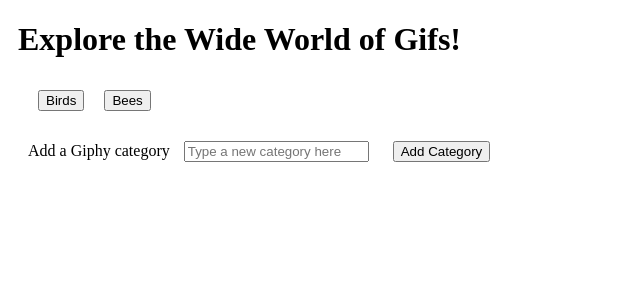
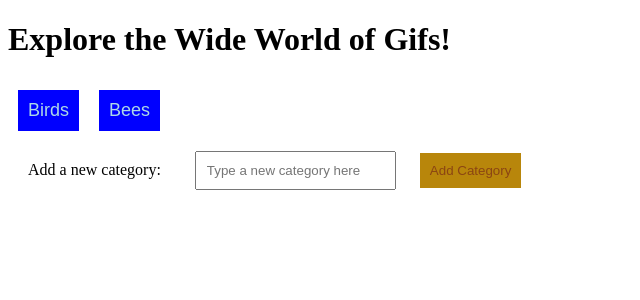
Before and after one commit to billbittner/giphy-app, a PHP site: page / in a window 1280 px wide. Shown: the top 300 px of the page, without its empty margins (0-640 px from the left). Run offline with PHP 8.4, Linux system fonts and the light colour scheme; some libraries are stand-ins or nearby versions.

Commit message:
added ratings and styled the gifs and buttons as squares

```diff
--- a/assets/css/style.css
+++ b/assets/css/style.css
@@ -1,4 +1,49 @@
 
-button, div, form, input {
+.topic-btn, .form-label, .form-input, .form-btn {
     margin: 10px;
+    padding: 10px;
 }
+
+.topic-btn, .form-btn {
+    border: none;
+}
+
+.topic-btn {
+    font-size: large;
+    background-color: blue;
+    color: lightblue;
+}
+
+.topic-btn:hover {
+    background-color: dodgerblue;
+}
+
+.form-label, .form-input, .form-btn {
+
+}
+
+.form-btn {
+    background-color: darkgoldenrod;
+    color: saddlebrown
+}
+
+.form-btn:hover {
+    background-color: gold;
+}
+
+.gif-wrapper{
+    margin: 20px;
+    float: left;
+    text-align: center;
+    border: 1px dashed grey;
+    box-shadow: 10px 10px 5px #888888;
+}
+
+
+.giphy {
+    margin: 30px 30px 15px 30px;
+}
+
+.rating {
+    margin: 15px 30px 30px 30px;
+}
--- a/assets/js/giphy.js
+++ b/assets/js/giphy.js
@@ -8,10 +8,8 @@
 		//decide how many results to display
 		var numberOfResults = 10;
 		//get the components of the queryURL
-		var giphyTopic = $(this).attr('data-name');
-		console.log(giphyTopic);
-		var giphyTopicCondensed = giphyTopic.split(" ").join("+"); //NOTE: need to combine multiple words into "example+example"
-		console.log(giphyTopicCondensed);
+		var giphyTopic = $(this).attr("data-name");
+		var giphyTopicCondensed = giphyTopic.split(" ").join("+"); //combine multiple words into "example+example"
 		var apiKey = "&api_key=dc6zaTOxFJmzC"
 		//compile the query components into a queryRUL
 		var queryURL = "http://api.giphy.com/v1/gifs/search?q=" + giphyTopicCondensed + apiKey;
@@ -23,6 +21,11 @@
 			var results = response.data;
 			//display the results, up to the number of results defined above
 			for (var i = 0; i < numberOfResults; i++){
+				//create a div to hold giphy and rating
+				var newDiv = $("<div>");
+				newDiv.addClass("gif-wrapper");
+				$("#giphyView").append(newDiv);
+				//add the giphy to the new div
 				var newGiphy = $("<img>");
 				newGiphy.addClass("gif");
 				newGiphy.attr("data-state", "still");
@@ -30,7 +33,11 @@
 				newGiphy.attr("data-stillURL", results[i].images.fixed_height_small_still.url);
 				newGiphy.attr("src", newGiphy.attr("data-stillURL"));
 				newGiphy.attr("alt", giphyTopic);
-				$("#giphyView").append(newGiphy);
+				newDiv.append(newGiphy);
+				//add the rating after the giphy
+				var newRating = $("<p>");
+				newRating.text("Rating: " + results[i].rating);
+				newGiphy.after(newRating);
 			};
 		});
 	}
@@ -38,19 +45,19 @@
 	// function for displaying giphys data
 	function renderTopicButtons(){
 		// clear out all the previous topic buttons before re-displaying the topic array
-		$('#buttonsView').empty();
+		$("#buttonsView").empty();
 		// Loops through the array of topics
 		for (var i = 0; i < topics.length; i++){
 			// generate a button for each topic in the array
-		    var topicButton = $('<button>')
+		    var topicButton = $("<button>")
 			//add a class to the button
-		    topicButton.addClass('topic');
+		    topicButton.addClass("topic-btn");
 			// Added a data-attribute
-		    topicButton.attr('data-name', topics[i]);
+		    topicButton.attr("data-name", topics[i]);
 			// add button text
 		    topicButton.text(topics[i]);
 			// Added the button to the HTML
-		    $('#buttonsView').append(topicButton);
+		    $("#buttonsView").append(topicButton);
 		};
 	}
 
@@ -70,9 +77,9 @@
 	}
 
 	// add a new topic button when clicked
-	$('#addTopic').on('click', function(){
+	$("#topic-form-btn").on('click', function(){
 		// grab the input from the textbox and trim it
-		var newTopic = $('#topic-input').val().trim();
+		var newTopic = $('#topic-form-input').val().trim();
 		//as long as there is something in the input box, and it's not already a button, create the button
 		if ((newTopic !== "") && (topicExists(newTopic, topics) === false)){
 			// add the new topic to the topic array
@@ -85,7 +92,7 @@
 	})
 
 	//display the giphys
-	$(document).on('click', '.topic', displayGiphys);
+	$(document).on('click', '.topic-btn', displayGiphys);
 
 	$(document).on('click', '.gif', function(){
 			//store the current state in a variable 'state'
--- a/index.html
+++ b/index.html
@@ -16,9 +16,9 @@
 
         <!-- this is the form to get new giphy categories -->
         <form id="topic-form">
-            <label for="topic-input">Add a Giphy category</label>
-            <input type="text" id="topic-input" placeholder="Type a new category here">
-            <input id="addTopic" type="submit" value="Add Category">
+            <label id="topic-form-label" class="form-label" for="topic-input">Add a new category:</label>
+            <input id="topic-form-input" class="form-input" type="text" placeholder="Type a new category here">
+            <input id="topic-form-btn" class="form-btn" type="submit" value="Add Category">
         </form>
 
         <!-- the giphys will be placed here -->
```
